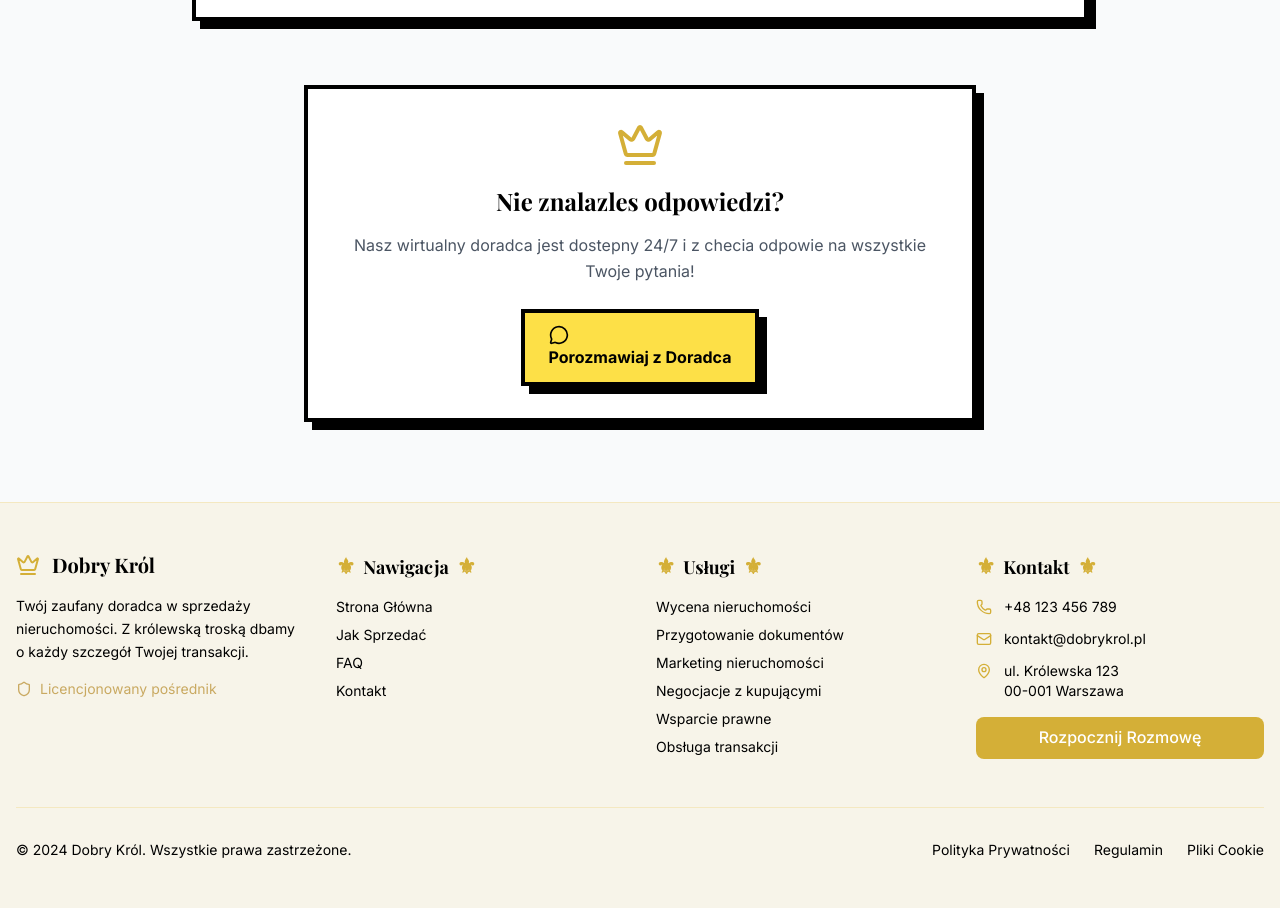
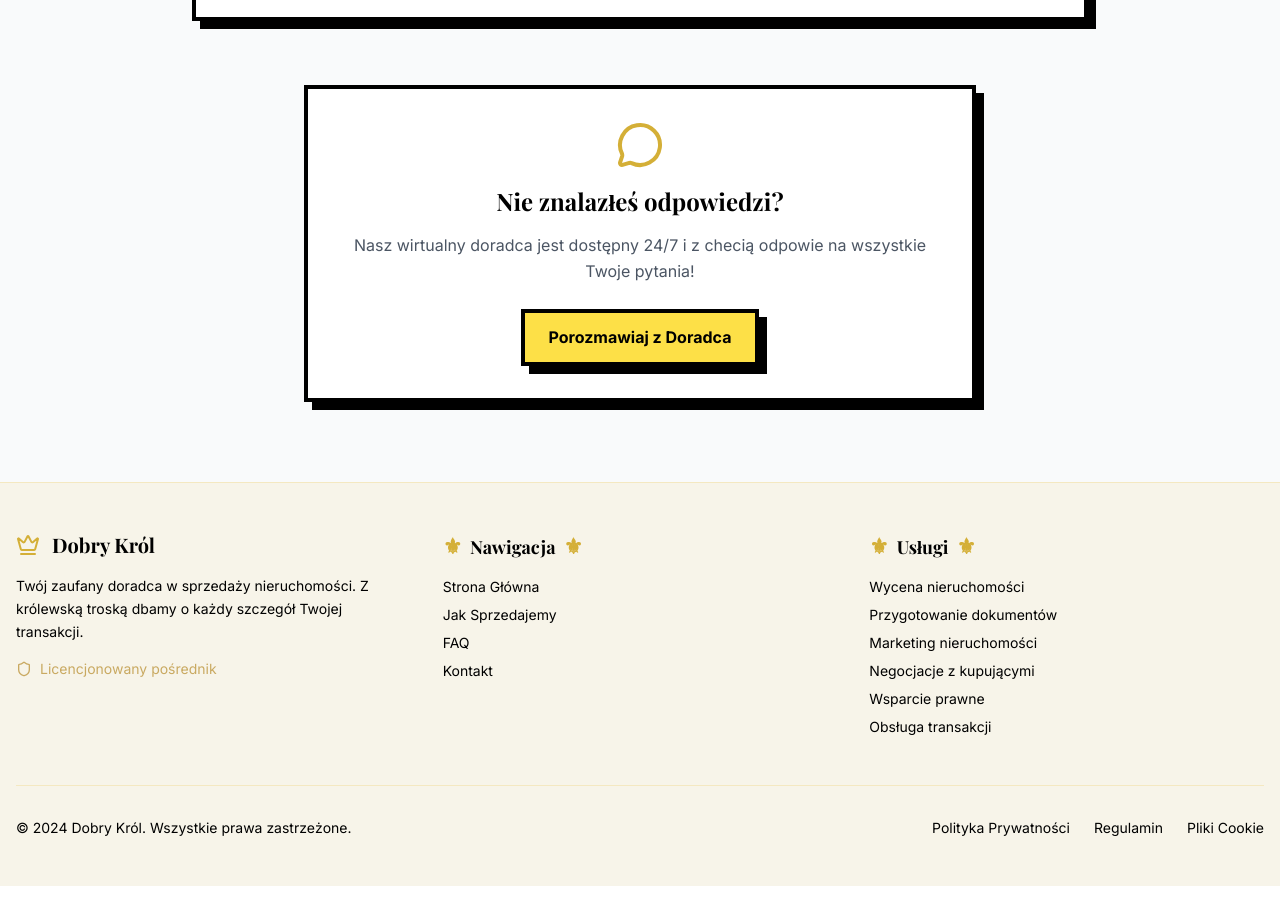
Before and after one commit to Buzka42/dobry-krol, a Next.js app: page /faq in a window 1280 px wide. Shown: the part 1748-2656 px from the top of the page. After the commit the page ends 2634 px from the top, so only its background shows below. Built offline with nearby package versions, Linux system fonts and the light colour scheme; a web font is replaced by a local one.

Commit message:
Adjust dk.png sizing and spacing: Fixed image containers to maintain visibility while reducing vertical space, updated mobile coin positions, and refined chat button sizing

```diff
--- a/src/app/faq/page.tsx
+++ b/src/app/faq/page.tsx
@@ -16,6 +16,7 @@ import {
 import { useState } from 'react';
 import Layout from '../../components/layout/Layout';
 import Image from 'next/image';
+import { openChat } from '../../components/ui/ChatBot';
 
 export default function FAQPage() {
   const [openFAQ, setOpenFAQ] = useState<number | null>(0);
@@ -86,7 +87,7 @@ export default function FAQPage() {
       {/* Hero Section - Updated with neobrutalism style */}
       <section className="relative py-20 bg-white overflow-hidden">
         <div className="absolute inset-0 overflow-hidden pointer-events-none">
-          <div className="absolute top-20 right-[10%] w-24 h-24 rotate-12 animate-float flex items-center justify-center">
+          <div className="absolute top-20 right-[2%] w-16 h-16 rotate-12 animate-float flex items-center justify-center">
             <div className="relative w-full h-full">
               <Image
                 src="/img/coin.png"
@@ -99,7 +100,7 @@ export default function FAQPage() {
               </div>
             </div>
           </div>
-          <div className="absolute bottom-20 left-[5%] w-20 h-20 -rotate-6 animate-float-reverse flex items-center justify-center">
+          <div className="absolute bottom-20 left-[2%] w-14 h-14 -rotate-6 animate-float-reverse flex items-center justify-center">
             <div className="relative w-full h-full">
               <Image
                 src="/img/coin.png"
@@ -112,7 +113,7 @@ export default function FAQPage() {
               </div>
             </div>
           </div>
-          <div className="absolute top-40 left-[15%] w-16 h-16 rotate-45 animate-float flex items-center justify-center">
+          <div className="absolute top-40 left-[5%] w-12 h-12 rotate-45 animate-float flex items-center justify-center">
             <div className="relative w-full h-full">
               <Image
                 src="/img/coin.png"
@@ -212,15 +213,19 @@ export default function FAQPage() {
           {/* CTA Section */}
           <div className="text-center mt-16">
             <div className="bg-white neo-border p-8 max-w-2xl mx-auto">
-              <Crown className="w-12 h-12 text-[var(--gold-primary)] mx-auto mb-4" />
+              <div className="flex justify-center mb-4">
+                <MessageCircle className="w-12 h-12 text-[var(--gold-primary)]" />
+              </div>
               <h3 className="royal-title text-2xl font-bold mb-4">
-                Nie znalazles odpowiedzi?
+                Nie znalazłeś odpowiedzi?
               </h3>
               <p className="text-gray-600 mb-6">
-                Nasz wirtualny doradca jest dostepny 24/7 i z checia odpowie na wszystkie Twoje pytania!
+                Nasz wirtualny doradca jest dostępny 24/7 i z checią odpowie na wszystkie Twoje pytania!
               </p>
-              <button className="neo-button-primary">
-                <MessageCircle className="w-5 h-5 mr-2" />
+              <button
+                onClick={openChat}
+                className="neo-button-primary"
+              >
                 Porozmawiaj z Doradca
               </button>
             </div>
--- a/src/app/kontakt/page.tsx
+++ b/src/app/kontakt/page.tsx
@@ -17,6 +17,7 @@ import {
   CheckCircle,
   Send
 } from 'lucide-react';
+import { openChat } from '../../components/ui/ChatBot';
 
 export default function ContactPage() {
   const [formData, setFormData] = useState({
@@ -79,27 +80,6 @@ export default function ContactPage() {
     }, 2000);
   };
 
-  const contactInfo = [
-    {
-      icon: Phone,
-      title: "Telefon",
-      content: "+48 123 456 789",
-      subtitle: "Dostępny 24/7 dla pilnych spraw dotyczących sprzedaży mieszkań"
-    },
-    {
-      icon: Mail,
-      title: "Email",
-      content: "kontakt@dobrykrol.pl",
-      subtitle: "Odpowiadamy w ciągu 24h na zapytania o sprzedaż nieruchomości"
-    },
-    {
-      icon: MapPin,
-      title: "Adres",
-      content: "ul. Królewska 123, 00-001 Warszawa",
-      subtitle: "Biuro otwarte Pon-Pt 9:00-18:00 - bezpłatne konsultacje"
-    }
-  ];
-
   if (isSubmitted) {
     return (
       <Layout>
@@ -128,7 +108,7 @@ export default function ContactPage() {
     <Layout>
       <section className="relative overflow-hidden bg-white pt-32 pb-24 md:pt-40 md:pb-32">
         <div className="absolute inset-0 overflow-hidden pointer-events-none">
-          <div className="absolute top-[20%] right-[10%] w-32 h-32 rotate-12 animate-float flex items-center justify-center">
+          <div className="absolute top-[15%] right-[2%] w-12 h-12 md:w-32 md:h-32 rotate-12 animate-float flex items-center justify-center">
             <div className="relative w-full h-full">
               <Image
                 src="/img/coin.png"
@@ -137,11 +117,11 @@ export default function ContactPage() {
                 className="object-contain"
               />
               <div className="absolute inset-0 flex items-center justify-center transform -translate-x-[5%] -translate-y-[5%]">
-                <MessageCircle className="w-12 h-12 text-black" />
+                <MessageCircle className="w-6 h-6 md:w-12 md:h-12 text-black" />
               </div>
             </div>
           </div>
-          <div className="absolute bottom-[20%] left-[5%] w-24 h-24 -rotate-6 animate-float-reverse flex items-center justify-center">
+          <div className="absolute bottom-[15%] left-[5%] w-12 h-12 md:w-24 md:h-24 -rotate-6 animate-float-reverse flex items-center justify-center">
             <div className="relative w-full h-full">
               <Image
                 src="/img/coin.png"
@@ -150,7 +130,7 @@ export default function ContactPage() {
                 className="object-contain"
               />
               <div className="absolute inset-0 flex items-center justify-center transform -translate-x-[5%] -translate-y-[5%]">
-                <Crown className="w-8 h-8 text-black" />
+                <Crown className="w-4 h-4 md:w-8 md:h-8 text-black" />
               </div>
             </div>
           </div>
@@ -170,7 +150,10 @@ export default function ContactPage() {
               <a href="#formularz" className="px-8 py-4 bg-yellow-300 text-black font-bold hover:-translate-y-1 transition-all duration-300 neo-border">
                 Wyceń mieszkanie
               </a>
-              <button className="px-8 py-4 golden-accent text-black font-bold hover:-translate-y-1 transition-all duration-300 neo-border">
+              <button
+                onClick={openChat}
+                className="px-8 py-4 golden-accent text-black font-bold hover:-translate-y-1 transition-all duration-300 neo-border"
+              >
                 Zadaj pytanie asystentowi
               </button>
             </div>
@@ -562,34 +545,26 @@ export default function ContactPage() {
 
             <div className="space-y-8">
               <div>
-                <h2 className="text-3xl font-bold royal-title mb-6">Informacje Kontaktowe</h2>
+                <h2 className="text-3xl font-bold royal-title mb-6">Masz pytania?</h2>
                 <p className="text-gray-600 mb-8">
-                  Wybierz najwygodniejszy dla Ciebie sposób kontaktu. Jesteśmy dostępni dla naszych klientów.
+                  Skorzystaj z naszego asystenta, który jest dostępny 24/7 i z chęcią odpowie na wszystkie Twoje pytania!
                 </p>
               </div>
 
-              <div className="space-y-6">
-                {contactInfo.map((info, index) => (
-                  <div
-                    key={index}
-                    className="flex items-start space-x-4 p-6 bg-white neo-border neo-hover"
-                  >
-                    <div className="w-12 h-12 bg-yellow-300 rounded-full flex items-center justify-center neo-border-small">
-                      <info.icon className="w-6 h-6 text-black" />
-                    </div>
-                    <div>
-                      <h3 className="font-bold text-lg mb-1 royal-title">
-                        {info.title}
-                      </h3>
-                      <p className="text-gray-800 font-medium mb-1">
-                        {info.content}
-                      </p>
-                      <p className="text-gray-600 text-sm">
-                        {info.subtitle}
-                      </p>
-                    </div>
-                  </div>
-                ))}
+              <div className="bg-white p-8 neo-border text-center">
+                <MessageCircle className="w-12 h-12 text-[var(--gold-primary)] mx-auto mb-4" />
+                <h3 className="text-2xl font-bold royal-title mb-4">
+                  Porozmawiaj z naszym asystentem
+                </h3>
+                <p className="text-gray-600 mb-6">
+                  Nasz wirtualny doradca jest dostępny 24/7 i z checią odpowie na wszystkie Twoje pytania!
+                </p>
+                <button
+                  onClick={openChat}
+                  className="neo-button-primary"
+                >
+                  Rozpocznij rozmowę
+                </button>
               </div>
             </div>
           </div>
--- a/src/app/page.tsx
+++ b/src/app/page.tsx
@@ -1,13 +1,15 @@
 import Layout from '../components/layout/Layout';
 import { Crown, Star, Shield } from 'lucide-react';
 import Image from 'next/image';
+import { openChat } from '../components/ui/ChatBot';
 
 export default function HomePage() {
+
   return (
     <Layout>
       <section className="relative overflow-hidden bg-white pt-32 pb-24 md:pt-40 md:pb-32">
         <div className="absolute inset-0 overflow-hidden pointer-events-none">
-          <div className="absolute top-[20%] right-[10%] w-32 h-32 rotate-12 animate-float flex items-center justify-center">
+          <div className="absolute top-[15%] right-[2%] w-12 h-12 md:w-32 md:h-32 rotate-12 animate-float flex items-center justify-center">
             <div className="relative w-full h-full">
               <Image
                 src="/img/coin.png"
@@ -16,11 +18,11 @@ export default function HomePage() {
                 className="object-contain"
               />
               <div className="absolute inset-0 flex items-center justify-center transform -translate-x-[5%] -translate-y-[5%]">
-                <Crown className="w-12 h-12 text-black" />
+                <Crown className="w-6 h-6 md:w-12 md:h-12 text-black" />
               </div>
             </div>
           </div>
-          <div className="absolute bottom-[20%] left-[5%] w-24 h-24 -rotate-6 animate-float-reverse flex items-center justify-center">
+          <div className="absolute bottom-[15%] left-[2%] w-10 h-10 md:w-24 md:h-24 -rotate-6 animate-float-reverse flex items-center justify-center">
             <div className="relative w-full h-full">
               <Image
                 src="/img/coin.png"
@@ -29,7 +31,7 @@ export default function HomePage() {
                 className="object-contain"
               />
               <div className="absolute inset-0 flex items-center justify-center transform -translate-x-[5%] -translate-y-[5%]">
-                <Crown className="w-8 h-8 text-black" />
+                <Crown className="w-4 h-4 md:w-8 md:h-8 text-black" />
               </div>
             </div>
           </div>
@@ -37,12 +39,23 @@ export default function HomePage() {
 
         <div className="container mx-auto px-4 relative z-10">
           <div className="max-w-4xl mx-auto text-center">
+            <div className="flex justify-center mb-4">
+              <div className="relative w-72 h-32 md:w-96 md:h-40">
+                <Image
+                  src="/img/dk.png"
+                  alt="Dobry Król"
+                  fill
+                  className="object-contain"
+                />
+              </div>
+            </div>
+
             <h1 className="royal-title text-5xl md:text-6xl lg:text-7xl font-bold tracking-tight text-black mb-6">
-              DOBRY KRÓL — ZAUFANY DORADCA W SPRZEDAŻY MIESZKANIA
+              ZAUFANY DORADCA W SPRZEDAŻY MIESZKANIA
             </h1>
 
             <h2 className="text-xl md:text-2xl text-gray-600 max-w-2xl mx-auto mb-6">
-              WYCENIAMY / NEGOCJUJEMY / SPRZEDAJEMY MIESZKANIA W WARSZAWIE
+              <span className="tracking-widest">WYCENIAMY</span> • <span className="tracking-widest">NEGOCJUJEMY</span> • <span className="tracking-widest">SPRZEDAJEMY</span> MIESZKANIA W WARSZAWIE
             </h2>
 
             <p className="text-lg text-gray-700 max-w-3xl mx-auto mb-10">
@@ -53,7 +66,10 @@ export default function HomePage() {
               <a href="/kontakt#formularz" className="px-8 py-4 bg-yellow-300 text-black font-bold hover:-translate-y-1 transition-all duration-300 neo-border">
                 Wyceń mieszkanie
               </a>
-              <button className="px-8 py-4 golden-accent text-black font-bold hover:-translate-y-1 transition-all duration-300 neo-border">
+              <button
+                onClick={openChat}
+                className="px-8 py-4 golden-accent text-black font-bold hover:-translate-y-1 transition-all duration-300 neo-border"
+              >
                 Zadaj pytanie asystentowi
               </button>
             </div>
--- a/src/components/layout/Footer.tsx
+++ b/src/components/layout/Footer.tsx
@@ -1,14 +1,14 @@
 "use client";
 
 import { motion } from 'framer-motion';
-import { Crown, Mail, Phone, MapPin, Shield } from 'lucide-react';
+import { Crown, Shield } from 'lucide-react';
 import Link from 'next/link';
 
 const Footer = () => {
   return (
     <footer className="bg-[var(--parchment)] border-t border-[var(--gold-light)]">
       <div className="container mx-auto px-4 py-12">
-        <div className="grid grid-cols-1 md:grid-cols-4 gap-8">
+        <div className="grid grid-cols-1 md:grid-cols-3 gap-8">
 
           {/* Company Info */}
           <motion.div
@@ -44,7 +44,7 @@ const Footer = () => {
             <nav className="space-y-2">
               {[
                 { href: '/', label: 'Strona Główna' },
-                { href: '/jak-sprzedac', label: 'Jak Sprzedać' },
+                { href: '/jak-sprzedajemy', label: 'Jak Sprzedajemy' },
                 { href: '/faq', label: 'FAQ' },
                 { href: '/kontakt', label: 'Kontakt' },
               ].map((link) => (
@@ -83,43 +83,6 @@ const Footer = () => {
               ))}
             </ul>
           </motion.div>
-
-          {/* Contact Info */}
-          <motion.div
-            className="space-y-4"
-            initial={{ opacity: 0, y: 20 }}
-            whileInView={{ opacity: 1, y: 0 }}
-            transition={{ duration: 0.6, delay: 0.3 }}
-            viewport={{ once: true }}
-          >
-            <h4 className="royal-title text-lg medieval-decoration">Kontakt</h4>
-            <div className="space-y-3">
-              <div className="flex items-center space-x-3">
-                <Phone className="h-4 w-4 text-[var(--gold-primary)]" />
-                <span className="text-sm">+48 123 456 789</span>
-              </div>
-              <div className="flex items-center space-x-3">
-                <Mail className="h-4 w-4 text-[var(--gold-primary)]" />
-                <span className="text-sm">kontakt@dobrykrol.pl</span>
-              </div>
-              <div className="flex items-start space-x-3">
-                <MapPin className="h-4 w-4 text-[var(--gold-primary)] mt-0.5" />
-                <div className="text-sm">
-                  <p>ul. Królewska 123</p>
-                  <p>00-001 Warszawa</p>
-                </div>
-              </div>
-            </div>
-
-            {/* CTA Button */}
-            <motion.button
-              className="w-full mt-4 px-4 py-2 bg-[var(--gold-primary)] hover:bg-[var(--gold-dark)] text-white rounded-lg font-medium transition-colors golden-glow"
-              whileHover={{ scale: 1.02 }}
-              whileTap={{ scale: 0.98 }}
-            >
-              Rozpocznij Rozmowę
-            </motion.button>
-          </motion.div>
         </div>
 
         {/* Bottom Bar */}
--- a/src/components/ui/ChatBot.tsx
+++ b/src/components/ui/ChatBot.tsx
@@ -14,6 +14,14 @@ import {
 } from 'lucide-react';
 import Image from 'next/image';
 
+let openChatFunction: (() => void) | null = null;
+
+export const openChat = () => {
+  if (openChatFunction) {
+    openChatFunction();
+  }
+};
+
 interface Message {
   id: string;
   text: string;
@@ -21,8 +29,15 @@ interface Message {
   timestamp: Date;
 }
 
-const ChatBot = () => {
-  const [isOpen, setIsOpen] = useState(false);
+interface ChatBotProps {
+  isOpen?: boolean;
+  setIsOpen?: (isOpen: boolean) => void;
+}
+
+const ChatBot = ({ isOpen: externalIsOpen, setIsOpen: externalSetIsOpen }: ChatBotProps) => {
+  const [internalIsOpen, setInternalIsOpen] = useState(false);
+  const isOpen = externalIsOpen !== undefined ? externalIsOpen : internalIsOpen;
+  const setIsOpen = externalSetIsOpen !== undefined ? externalSetIsOpen : setInternalIsOpen;
   const [messages, setMessages] = useState<Message[]>([{
     id: '1',
     text: 'Witam w moich królewskich progach! 👑 Jestem Dobry Król, władca tych cyfrowych ziem i ekspert od sprzedaży nieruchomości. Mogę nie mieć zamku (sprzedałem go bardzo korzystnie!), ale za to znam się na nieruchomościach jak mało kto. Czym mogę służyć memu szlachetnemu poddanemu?',
@@ -32,6 +47,14 @@ const ChatBot = () => {
   const [inputText, setInputText] = useState('');
   const [isTyping, setIsTyping] = useState(false);
   const messagesEndRef = useRef<HTMLDivElement>(null);
+
+  // Register the openChat function
+  useEffect(() => {
+    openChatFunction = () => setIsOpen(true);
+    return () => {
+      openChatFunction = null;
+    };
+  }, [setIsOpen]);
 
   const scrollToBottom = () => {
     messagesEndRef.current?.scrollIntoView({ behavior: 'smooth' });
@@ -106,7 +129,7 @@ const ChatBot = () => {
       <AnimatePresence>
         {!isOpen && (
           <motion.button
-            className="fixed bottom-6 right-6 z-50 w-60 h-60 overflow-visible group"
+            className="fixed bottom-6 right-6 z-50 w-28 h-28 md:w-40 md:h-40 overflow-visible group"
             onClick={() => setIsOpen(true)}
             whileHover={{ scale: 1.1, rotate: 5 }}
             whileTap={{ scale: 0.95 }}
```
Also changed, not shown: src/app/jak-sprzedajemy/page.tsx (+9 -5 lines), src/components/layout/Header.tsx (+20 -3 lines), src/components/ui/useChat.tsx (added, +23 -0 lines), public/img/dk.png (added).
